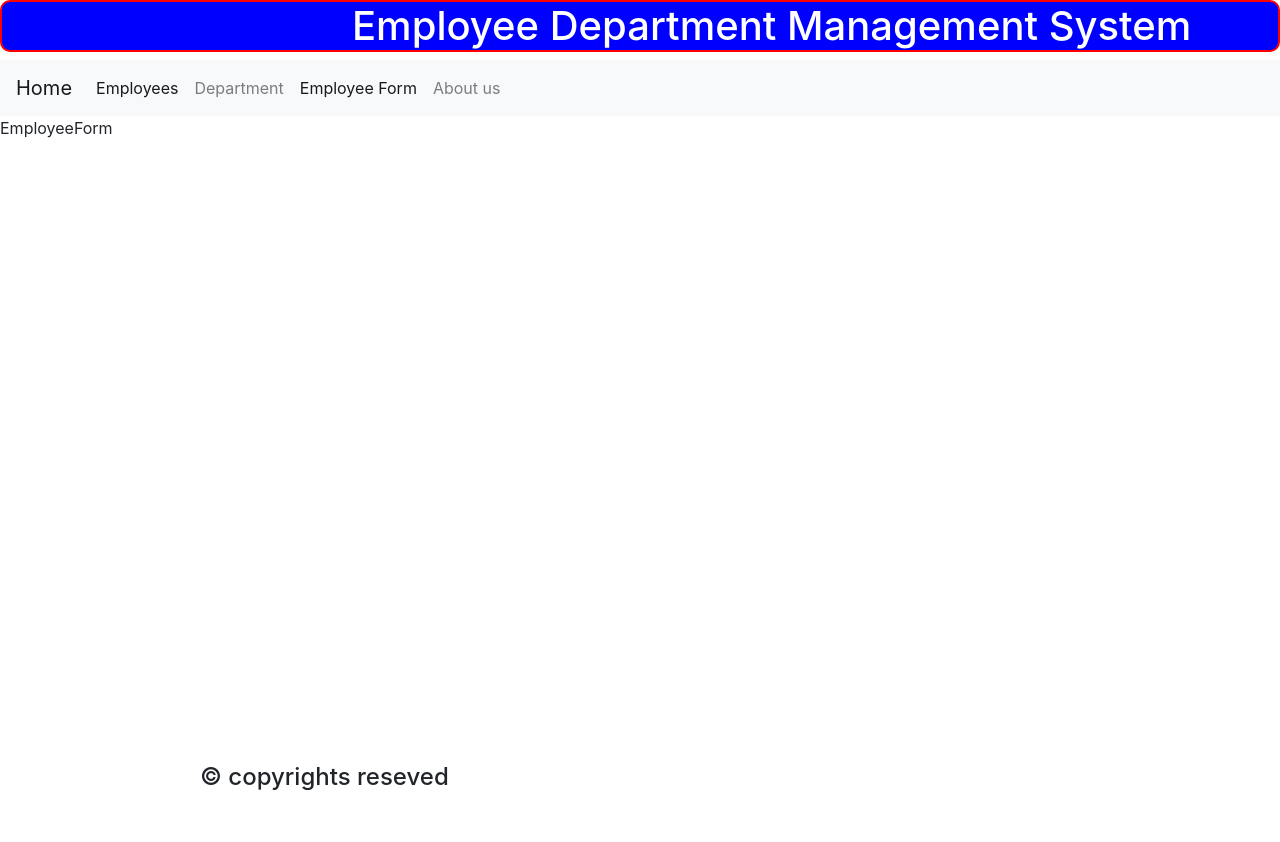
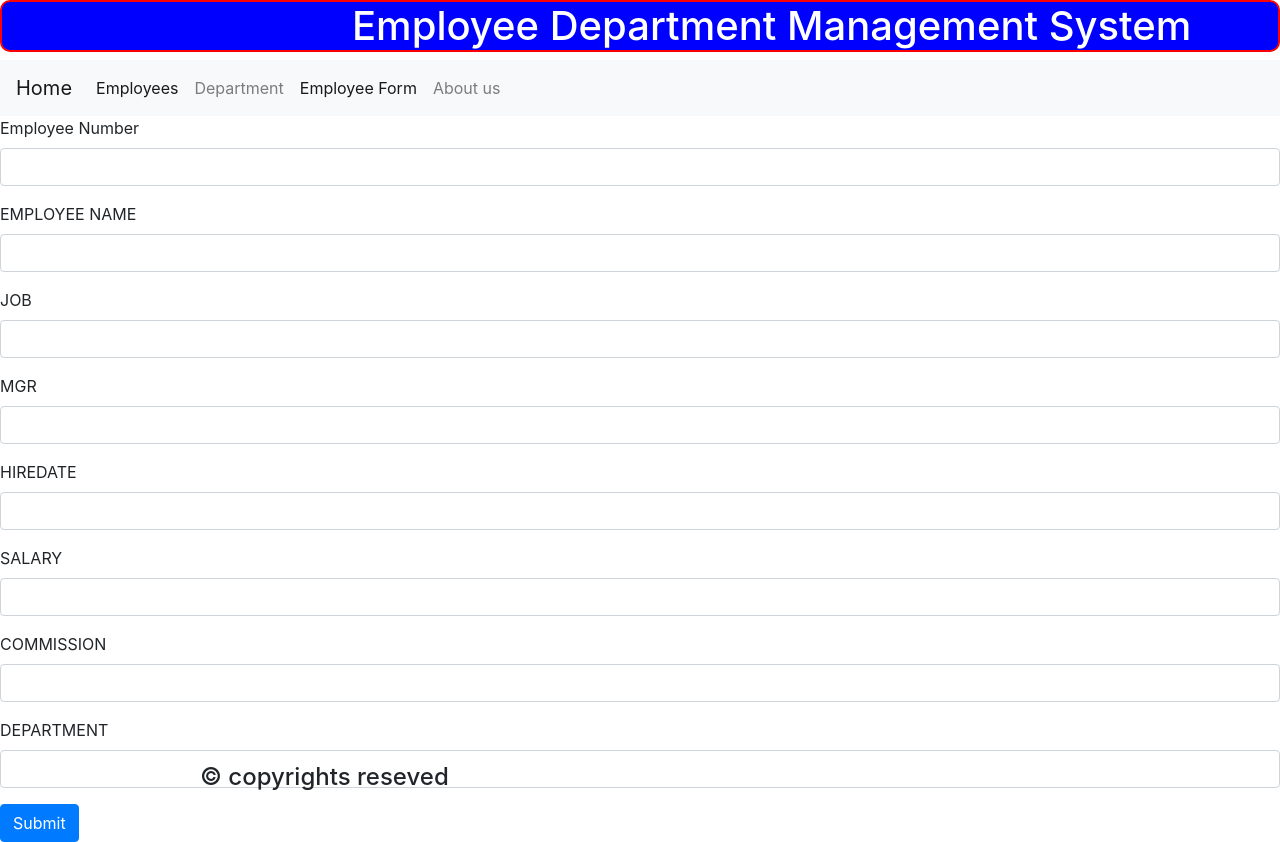
Before and after one commit to Bhanu-Nayak/EmpDept, a React (Create React App) app: page /form in a window 1280 px wide. Before the commit the page ends 800 px from the top, so only its background shows below. Built offline with nearby package versions, Linux system fonts and the light colour scheme.

Commit message:
add Employee

```diff
--- a/src/pages/EmployeeForm.js
+++ b/src/pages/EmployeeForm.js
@@ -1,3 +1,153 @@
+import { useState } from "react";
+import EmployeeService from "../service/EmployeeService";
+import { Navigate, useNavigate } from "react-router-dom";
+
 export default function EmployeeForm() {
-  return <div>EmployeeForm</div>;
+  const [formDetails, setFormDetails] = useState({
+    EMPNO: "",
+    ENAME: "",
+    JOB: "",
+    MGR: "",
+    HIREDATE: "",
+    SAL: "",
+    COMM: "",
+    DEPTNO: "",
+  });
+  const navigate = useNavigate();
+  const addEmployee = (e) => {
+    e.preventDefault();
+    if (
+      formDetails.EMPNO === "" ||
+      formDetails.ENAME === "" ||
+      formDetails.JOB === "" ||
+      formDetails.MGR === "" ||
+      formDetails.HIREDATE === "" ||
+      formDetails.SAL === "" ||
+      formDetails.COMM === "" ||
+      formDetails.DEPTNO === ""
+    ) {
+      alert("Please Fill All the details");
+    } else {
+      let emp = {
+        EMPNO: parseInt(formDetails.EMPNO),
+        ENAME: formDetails.ENAME,
+        JOB: formDetails.JOB,
+        MGR: parseInt(formDetails.MGR),
+        HIREDATE: formDetails.HIREDATE,
+        SAL: parseFloat(formDetails.SAL),
+        COMM: parseFloat(formDetails.COMM),
+        DEPTNO: parseInt(formDetails.DEPTNO),
+      };
+      EmployeeService.addEmployee(emp)
+        .then((result) => {
+          console.log(result);
+          navigate("/employees");
+        })
+        .catch((err) => {
+          console.log(err);
+        });
+    }
+  };
+  const handleChange = (event) => {
+    let name = event.target.name;
+    let value = event.target.value;
+    setFormDetails({ ...formDetails, [name]: value });
+  };
+  return (
+    <div>
+      <form>
+        <div className="form-group">
+          <label htmlFor="EMPNO">Employee Number</label>
+          <input
+            type="text"
+            className="form-control"
+            id="EMPNO"
+            name="EMPNO"
+            onChange={handleChange}
+            value={formDetails.EMPNO}
+          />
+        </div>
+        <div className="form-group">
+          <label htmlFor="ENAME">EMPLOYEE NAME</label>
+          <input
+            type="text"
+            className="form-control"
+            id="ENAME"
+            name="ENAME"
+            onChange={handleChange}
+            value={formDetails.ENAME}
+          />
+        </div>
+        <div className="form-group">
+          <label htmlFor="JOB">JOB</label>
+          <input
+            type="text"
+            className="form-control"
+            id="JOB"
+            name="JOB"
+            onChange={handleChange}
+            value={formDetails.JOB}
+          />
+        </div>
+        <div className="form-group">
+          <label htmlFor="MGR">MGR</label>
+          <input
+            type="text"
+            className="form-control"
+            id="MGR"
+            name="MGR"
+            onChange={handleChange}
+            value={formDetails.MGR}
+          />
+        </div>
+        <div className="form-group">
+          <label htmlFor="HIREDATE">HIREDATE</label>
+          <input
+            type="text"
+            className="form-control"
+            id="HIREDATE"
+            name="HIREDATE"
+            onChange={handleChange}
+            value={formDetails.HIREDATE}
+          />
+        </div>
+        <div className="form-group">
+          <label htmlFor="SAL">SALARY </label>
+          <input
+            type="text"
+            className="form-control"
+            id="SAL"
+            name="SAL"
+            onChange={handleChange}
+            value={formDetails.SAL}
+          />
+        </div>
+        <div className="form-group">
+          <label htmlFor="COMM">COMMISSION</label>
+          <input
+            type="text"
+            className="form-control"
+            id="COMM"
+            name="COMM"
+            onChange={handleChange}
+            value={formDetails.COMM}
+          />
+        </div>
+        <div className="form-group">
+          <label htmlFor="DEPTNO">DEPARTMENT</label>
+          <input
+            type="text"
+            className="form-control"
+            id="DEPTNO"
+            name="DEPTNO"
+            onChange={handleChange}
+            value={formDetails.DEPTNO}
+          />
+        </div>
+        <button type="submit" className="btn btn-primary" onClick={addEmployee}>
+          Submit
+        </button>
+      </form>
+    </div>
+  );
 }
--- a/src/pages/EmployeeTabComponent.js
+++ b/src/pages/EmployeeTabComponent.js
@@ -1,5 +1,6 @@
 import { useEffect, useState } from "react";
 import EmployeeService from "../service/EmployeeService";
+import { Link } from "react-router-dom";
 export default function EmployeeTabComponent() {
   //Define state array
   const [empArr, setEmpArr] = useState([]);
@@ -23,9 +24,11 @@
   };
   return (
     <div>
-      <button type="button" name="add" id="add" value="add">
-        Add New Employee
-      </button>
+      <Link to="/form">
+        <button type="button" name="add" id="add" value="add">
+          Add New Employee
+        </button>
+      </Link>
       &nbsp; Search: <input type="text" name="search" id="search" />
       <table className="table table-striped">
         <thead>
--- a/src/service/EmployeeService.js
+++ b/src/service/EmployeeService.js
@@ -4,6 +4,12 @@
   getAllEmployees() {
     return axios.get(baseUrl + "/employees");
   }
+  addEmployee(emp) {
+    let myheaders = { "content-Type": "application/json" };
+    return axios.post(baseUrl + "/employees/" + emp.EMPNO, emp, {
+      headers: myheaders,
+    });
+  }
 }
 
 export default new EmployeeService();
```
